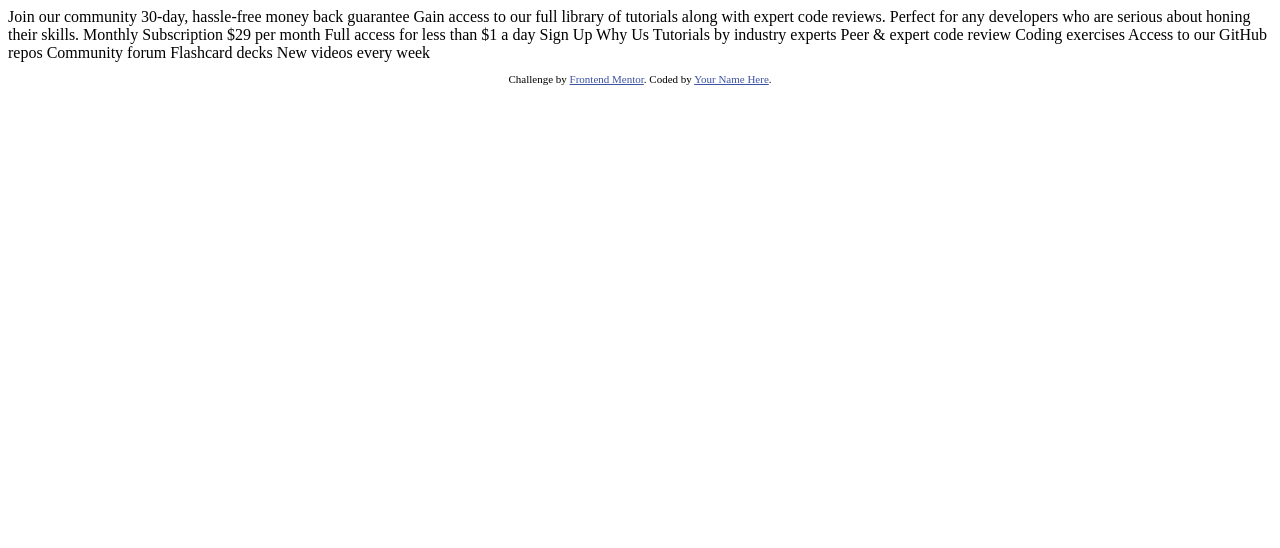
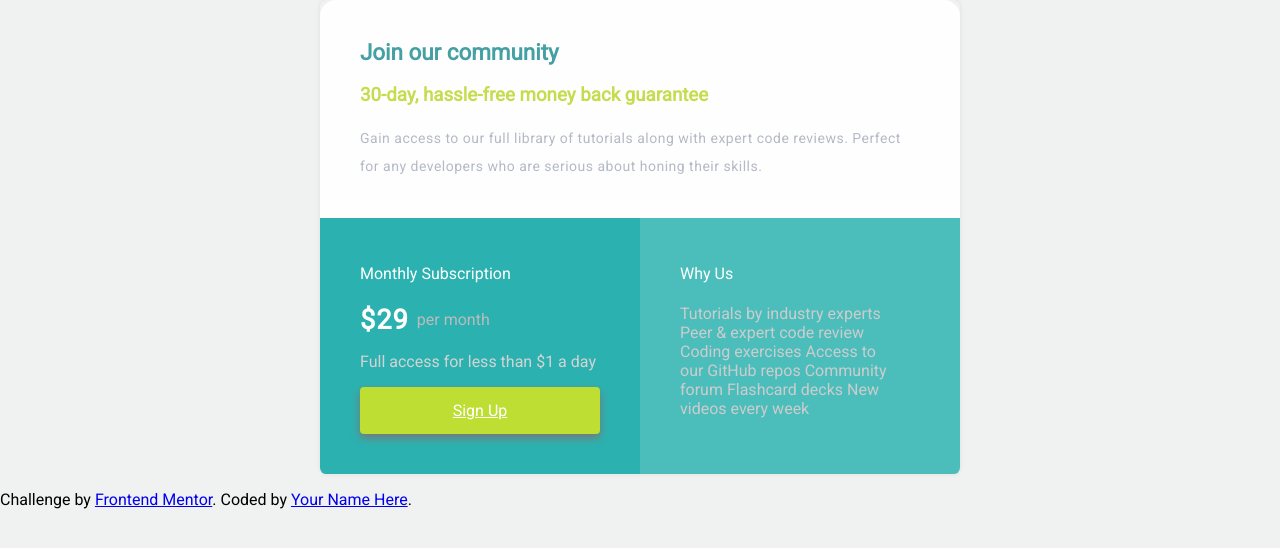
Before and after one commit to zachidev/single-price-grid-component-master, a plain HTML site: page index.html in a window 1280 px wide. Drawn offline with Linux system fonts and the light colour scheme.

Commit message:
HalfComplete

```diff
--- /dev/null
+++ b/index.css
@@ -0,0 +1,106 @@
+body{
+	margin: 0px;
+	background-color: #f0f1f1;
+	font-family: 'Roboto', sans-serif;
+}
+*{
+	box-sizing: border-box;
+}
+.container{
+	margin: auto;
+	box-shadow: 0 0 .25rem 0 #ddd;
+	border-radius: .4rem;
+}
+.heading {
+	background-color: #fffefe;
+}
+.heading h1{
+	color: #45a0a4;
+	font-size: 1.4rem;
+}
+.heading h3{
+	color: #c6dc4e;
+	font-weight: 600;
+}
+.heading p{
+	color: #b4b9c6;
+	font-size: .875rem;
+	line-height: 1.75rem;
+	letter-spacing: .5px;
+}
+.heading, .price, .why {
+	padding: 1.5rem 2.5rem;
+}
+.price {
+	background-color: #2bb2b0;
+}
+.price h4{
+	color: #fff;
+	font-weight: 500;
+}
+.price-container {
+	display: flex;
+	align-items: center;
+}
+.price-bold{
+	color: #fff;
+	font-size: 1.7rem;
+	letter-spacing: 1px;
+	font-weight: bold;
+}
+.price-description{
+	padding-left: .5rem;
+	color: #bbb;
+	line-height: 1.7rem;
+}
+.price a{
+	margin: 1rem 0;
+	display: block;
+	text-align: center;
+	padding: .875rem;
+	border-radius: .25rem;
+	color: #fff;
+	box-shadow: 0 .25rem .5rem 0 #777;
+	background-color: #bfde33;
+}
+.price p{
+	color: lightgrey;
+	text-decoration: none;
+}
+.why {
+	background-color: #4bbebc;
+}
+.why h4 {
+	color: #fff;
+	font-weight: 500;
+}
+.why p{
+	padding-right: 2rem;
+	color: #ccc;
+}
+.split{
+	display: grid;
+	grid-template-columns: auto;
+	grid-template-rows: 1;
+}
+@media only screen and (min-width: 480px) {
+	.container{
+		max-width: 640px;
+	}
+	.split{
+		grid-template-columns: 1fr 1fr;
+		grid-template-rows: 1;
+	}
+	.heading{
+		border-radius: 1rem 1rem 0 0;
+	}
+	.price{
+		border-radius: 0 0 0 .4rem;
+	}
+	.why{
+		border-radius: 0 0 .4rem 0;
+	}
+}
+h1{
+	color: #34a2a2;
+}
--- a/index.html
+++ b/index.html
@@ -7,31 +7,51 @@
   <link rel="icon" type="image/png" sizes="32x32" href="./images/favicon-32x32.png">
 
   <title>Frontend Mentor | Single Price Grid Component</title>
+  <style>
+    @import url('https://fonts.googleapis.com/css2?family=Roboto&display=swap');
+  </style>
+  <link rel="stylesheet" href="index.css">
 
-  <!-- Feel free to remove these styles or customise in your own stylesheet 👍 -->
-  <style>
-    .attribution { font-size: 11px; text-align: center; }
-    .attribution a { color: hsl(228, 45%, 44%); }
-  </style>
 </head>
 <body>
+  <div class="container">
+    <div class="heading">
+      <h1>
         Join our community
-
+      </h1>
+      <h3>
         30-day, hassle-free money back guarantee
-
+      </h3>
+      <p>
         Gain access to our full library of tutorials along with expert code reviews.
         Perfect for any developers who are serious about honing their skills.
-
+      </p>
+    </div>
+    <div class="split">
+      <div class="price">
+        <h4>
           Monthly Subscription
-
-  &dollar;29 per month
-
+        </h4>
+        <div class="price-container">
+          <span class="price-bold">
+            &dollar;29
+          </span>
+          <span class="price-description">
+            per month
+          </span>
+        </div>
+        <p>
           Full access for less than &dollar;1 a day
-
+        </p>
+        <a href="">
           Sign Up
-
+        </a>
+      </div>
+      <div class="why">
+        <h4>
           Why Us
-
+        </h4>
+        <p>
           Tutorials by industry experts
           Peer &amp; expert code review
           Coding exercises
@@ -39,7 +59,10 @@
           Community forum
           Flashcard decks
           New videos every week
-
+        </p>
+      </div>
+    </div>
+  </div>
   <footer>
     <p class="attribution">
       Challenge by <a href="https://www.frontendmentor.io?ref=challenge" target="_blank">Frontend Mentor</a>.
```
Lines whose indentation alone changed are shown as unchanged.
